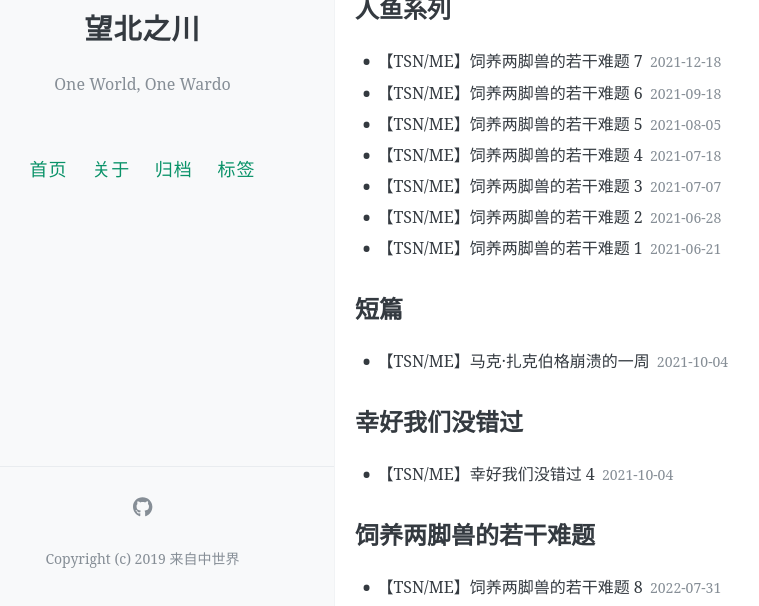
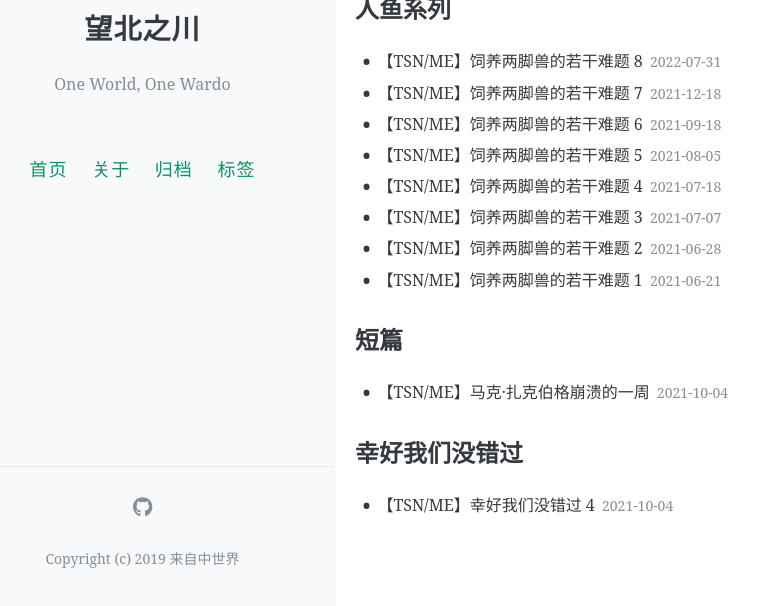
Before and after one commit to kitagawayujin/mardo, a Jekyll site: the page built from tags/index.html, in a window 1280 px wide and 900 px high, scrolled down 2990 px, cut to the strip 294-900 px from the top of the window. Shown: the whole strip, without its empty margins (49-808 px from the left). Built offline with Jekyll 4.4.1, drawn with Linux system fonts in a browser that asks for light colours; comment, search, counter and statistics services are not loaded.

Commit message:
Update 2022-07-31-siyangliangjiaoshouderuogannanti.md

```diff
--- a/_posts/2022-07-31-siyangliangjiaoshouderuogannanti.md
+++ b/_posts/2022-07-31-siyangliangjiaoshouderuogannanti.md
@@ -4,7 +4,7 @@ title: 【TSN/ME】饲养两脚兽的若干难题 8
 date: 2022-07-31
 Author: 望北之川
 categories:
-tags: [TSN,ME,饲养两脚兽的若干难题]
+tags: [TSN,ME,人鱼系列]
 comments: true
 ---
 Summary：Mark愤怒地发现他的小人鱼被一群渔民捉住并且即将卖给水族馆。CEO必须在水族馆得到Eduardo之前，把Eduardo买下来。
```
